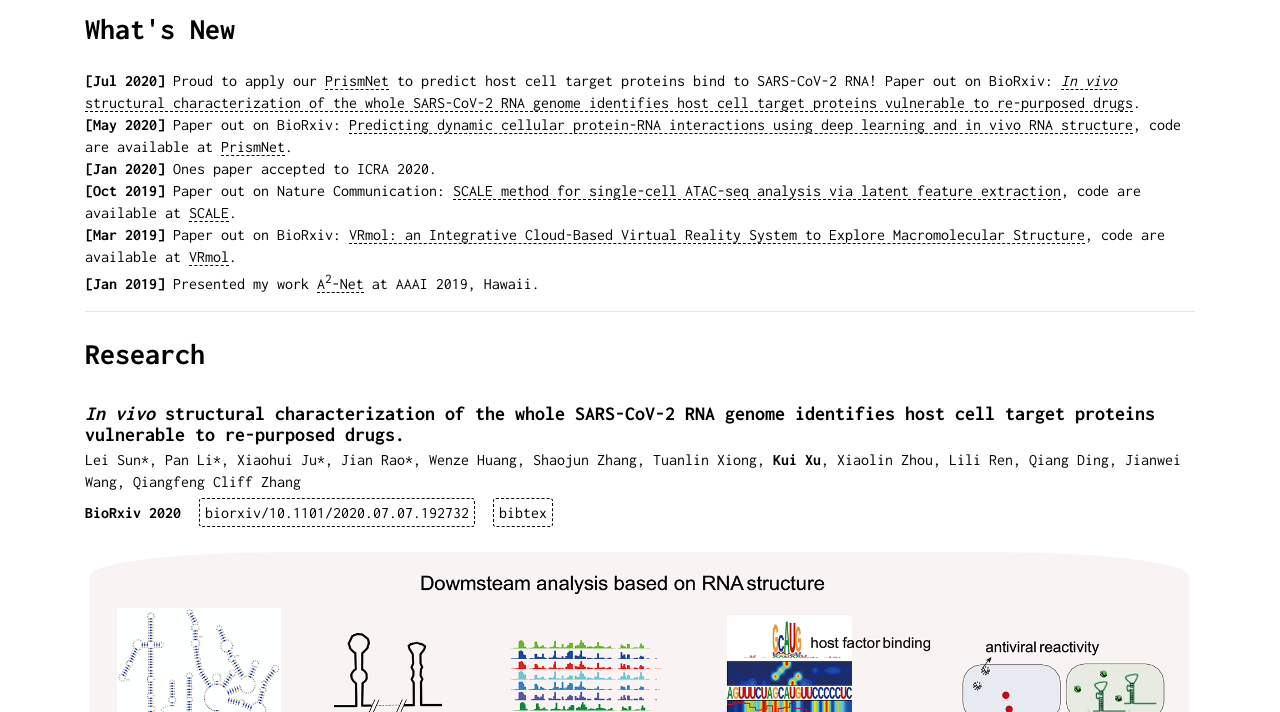
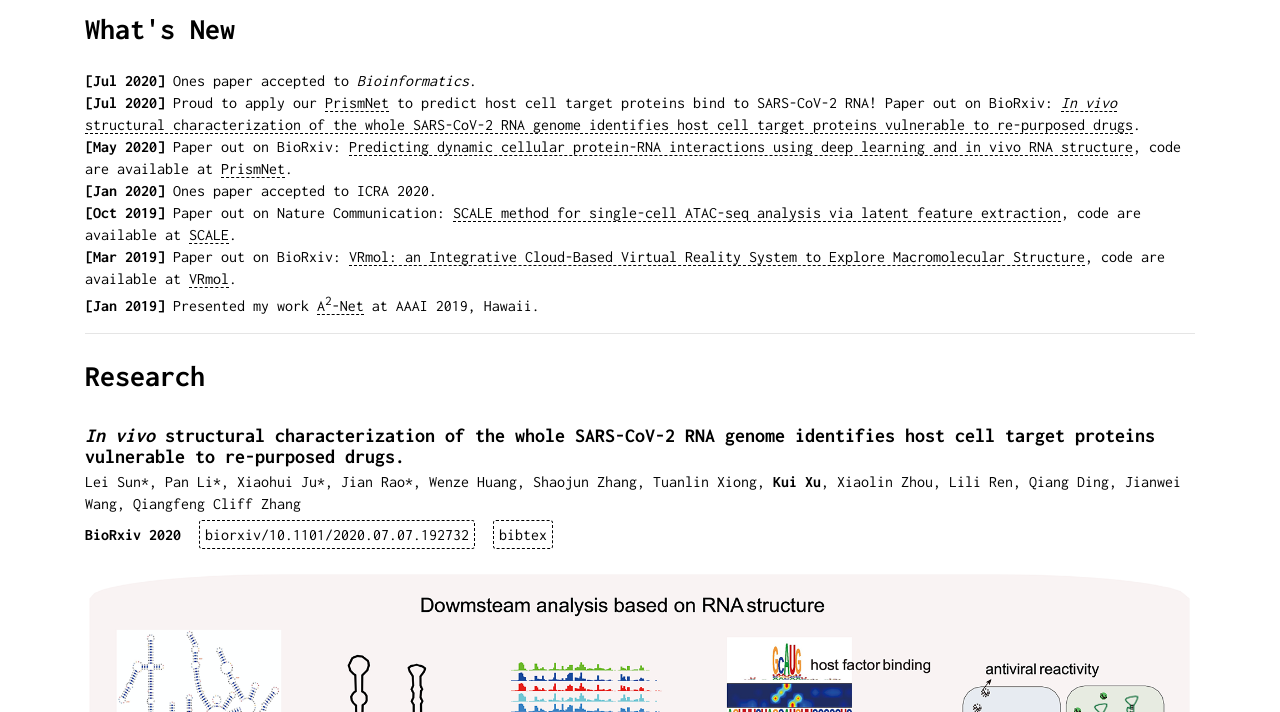
Before and after one commit to kuixu/kuixu.github.io, a Jekyll site: the page index.html, which Jekyll copies as it is, in a window 1280 px wide and 900 px high, scrolled down 350 px, cut to the strip 188-900 px from the top of the window. Built offline with Jekyll 4.4.1, drawn with Linux system fonts in a browser that asks for light colours; nearby versions of some CDN libraries; comment, search, counter and statistics services are not loaded.

Commit message:
add bioinformatics acceptance news

```diff
--- a/index.html
+++ b/index.html
@@ -182,6 +182,7 @@
 <h2>What's New</h2>
 
 <p>
+<strong>[Jul 2020]</strong> Ones paper accepted to <i>Bioinformatics</i>.<br />
 <strong>[Jul 2020]</strong> Proud to apply our <a href="https://github.com/kuixu/PrismNet">PrismNet</a> to predict host cell target proteins bind to SARS-CoV-2 RNA! Paper out on BioRxiv: <a
   href="https://www.biorxiv.org/content/10.1101/2020.07.07.192732v1"><i>In vivo</i> structural characterization of the whole SARS-CoV-2 RNA genome identifies host cell target proteins vulnerable
   to re-purposed drugs</a>.<br />
```
